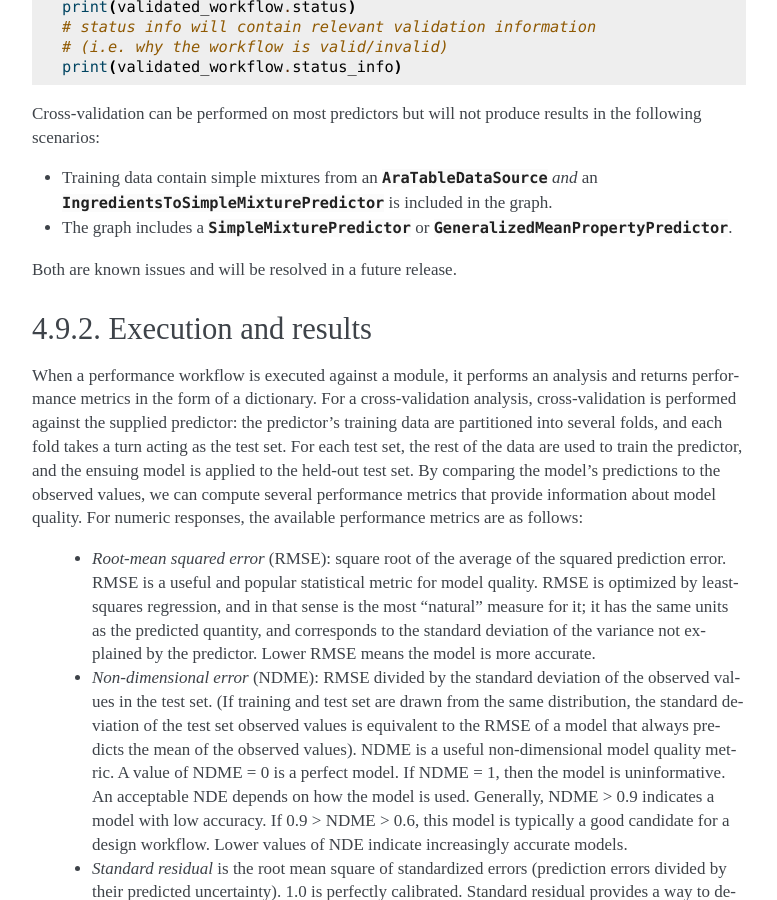
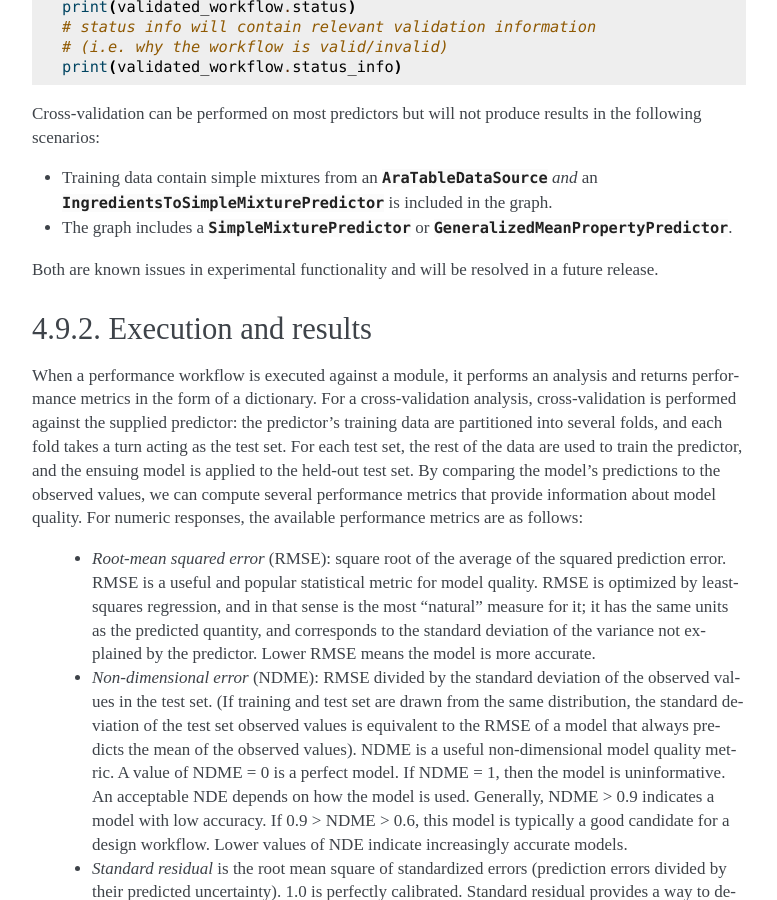
Before and after one commit to CitrineInformatics/citrine-python, a Sphinx documentation site: the page built from docs/source/workflows/performance_workflows.rst, in a window 1280 px wide and 900 px high, scrolled down 1071 px. Shown: the whole window, without its empty margins (376-1153 px from the left). Built offline with Sphinx 7.4.7, drawn with Linux system fonts in a browser that asks for light colours.

Commit message:
Update docs/source/workflows/performance_workflows.rst
Co-authored-by: Max Hutchinson <maxhutch@gmail.com>

```diff
--- a/docs/source/workflows/performance_workflows.rst
+++ b/docs/source/workflows/performance_workflows.rst
@@ -55,7 +55,7 @@ Cross-validation can be performed on most predictors but will not produce result
 - Training data contain simple mixtures from an :class:`~citrine.informatics.data_sources.AraTableDataSource` *and* an :class:`~citrine.informatics.predictors.IngredientsToSimpleMixturePredictor` is included in the graph.
 - The graph includes a :class:`~citrine.informatics.predictors.SimpleMixturePredictor` or :class:`~citrine.informatics.predictors.GeneralizedMeanPropertyPredictor`.
 
-Both are known issues and will be resolved in a future release.
+Both are known issues in experimental functionality and will be resolved in a future release.
 
 Execution and results
 ---------------------
```
